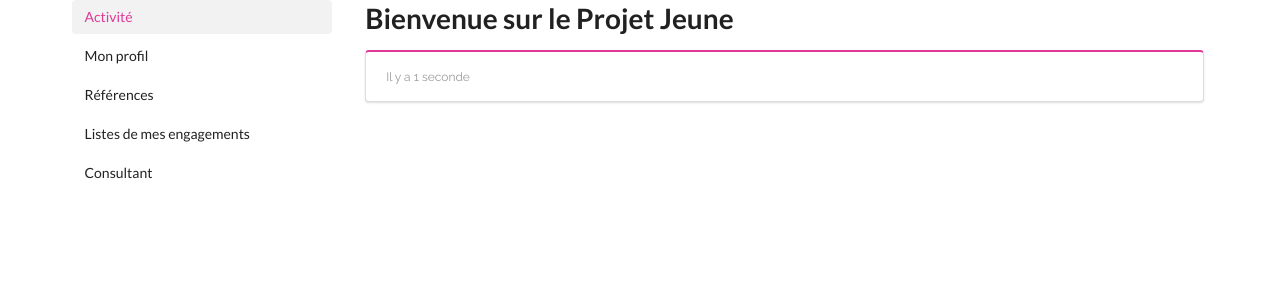
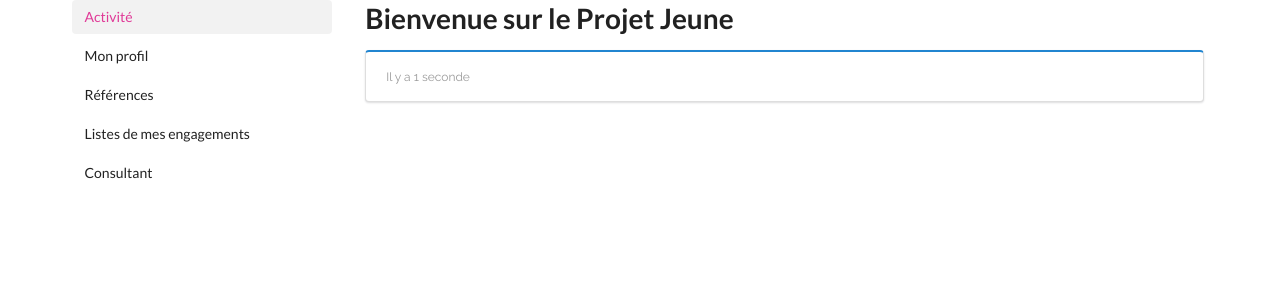
Before and after one commit to marianner96/Projet-Jeune, a CodeIgniter app: page /database/index.php/jeune in a window 1280 px wide. Shown: the part 72-372 px from the top of the page. Run offline with CodeIgniter, Linux system fonts and the light colour scheme; the visitor is signed in with stand-in values (Sample User, id 1); tables that the repository leaves empty hold one stand-in row (values such as "Sample post"); data that the repository does not hold is empty.

Commit message:
Nette amelioration graphique

```diff
--- a/application/views/PartieJeune/accueil.php
+++ b/application/views/PartieJeune/accueil.php
@@ -6,7 +6,7 @@
 ?>
   <div class="event">
     <div class="content">
-      <div class="ui pink segment">
+      <div class="ui blue segment">
         <div class="summary">
           <?php
             if ($value['type']=='1') {
```
